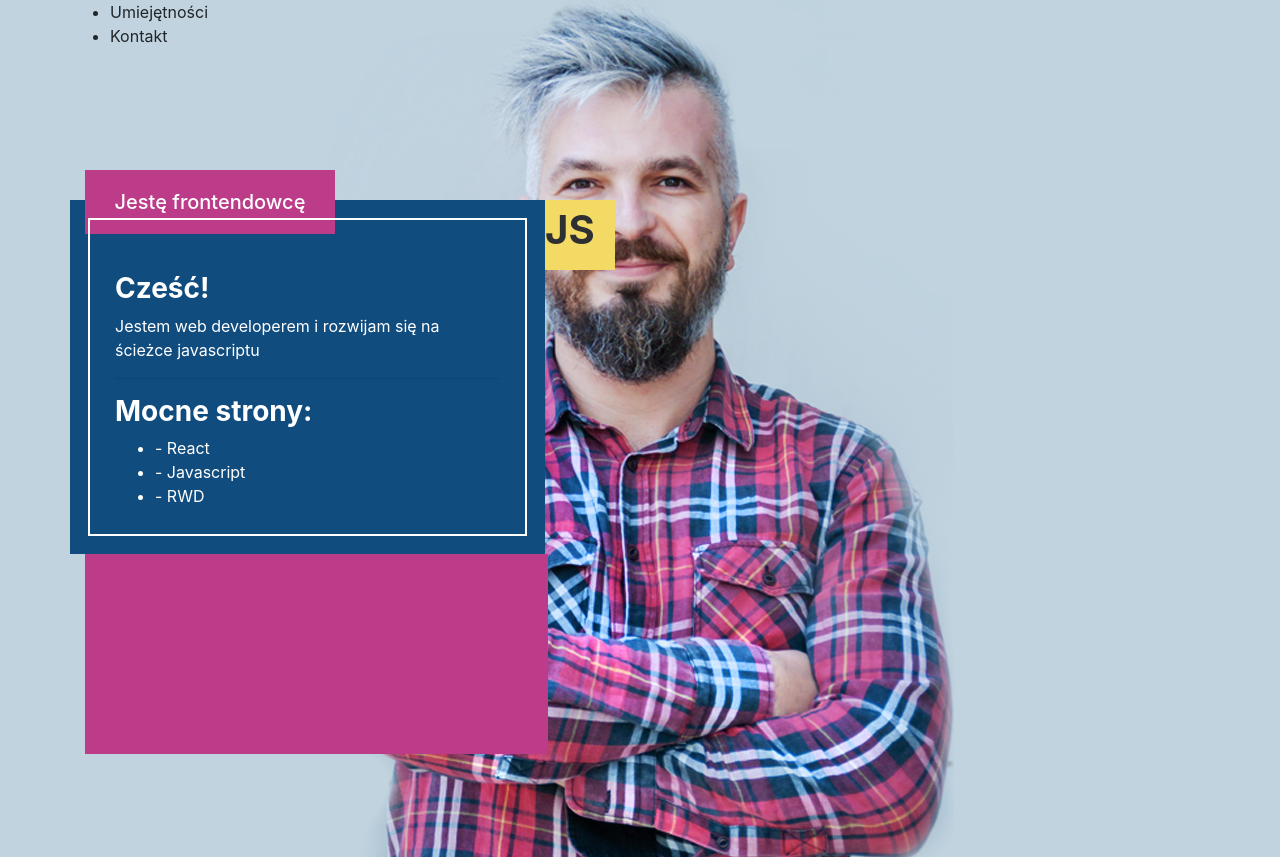
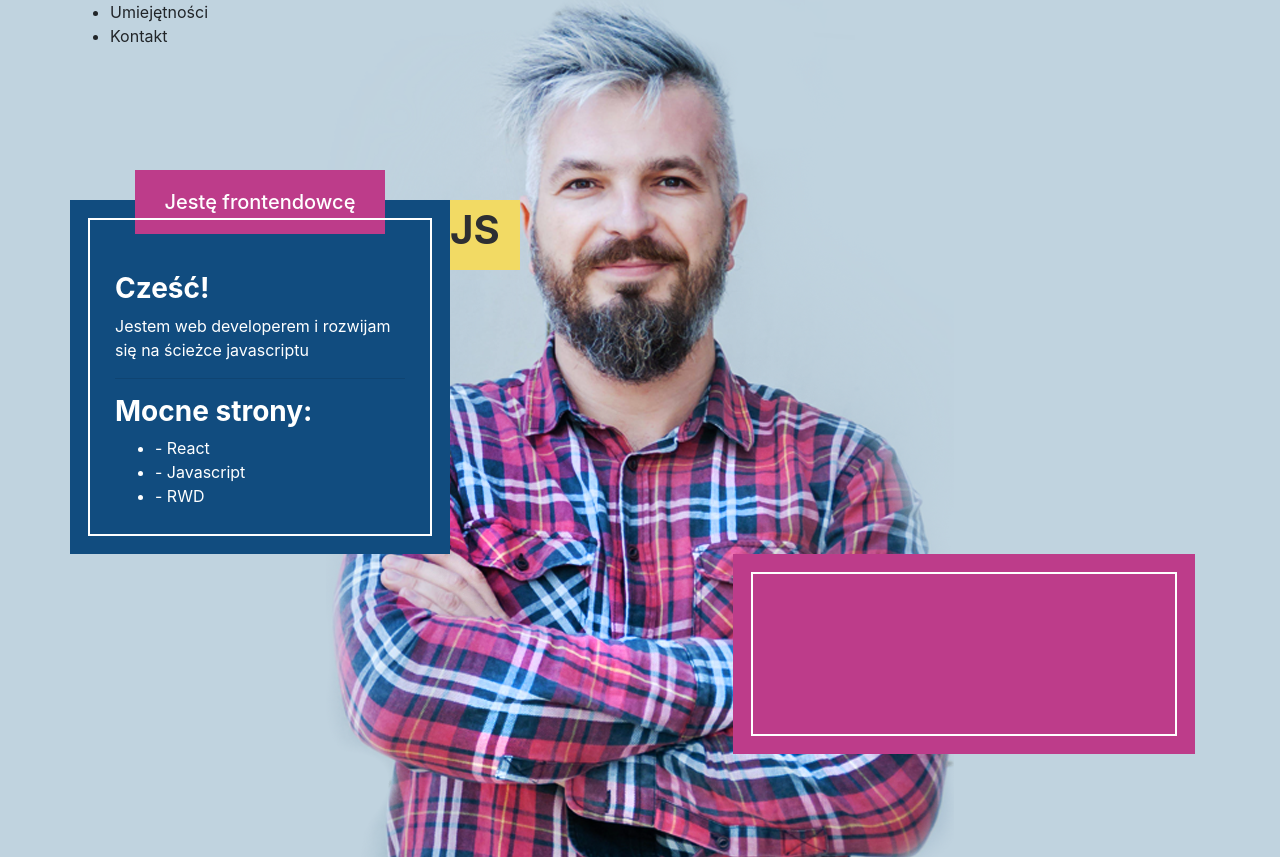
Before and after one commit to sq1fya/my-lp, a React (Create React App) app: page / in a window 1280 px wide. Built offline with nearby package versions, Linux system fonts and the light colour scheme.

Commit message:
WIP: section nav set right box style

```diff
--- a/src/App.js
+++ b/src/App.js
@@ -22,8 +22,10 @@ class App extends Component {
               </header>
             </div>
             <div className="row">
-              <div className="left-box col-5">
-                <h5 className="title">Jestę frontendowcę</h5>
+              <div className="left-box col-4">
+              <div className="title-box justify-content-center">
+                <h5 className="title ">Jestę frontendowcę</h5>
+                </div>
                 <div className="inside-text">
                   <h3>
                     <strong>Cześć!</strong>
@@ -44,7 +46,7 @@ class App extends Component {
               </div>
               <div className="js"><span><strong className="js-text">JS</strong></span></div>
             </div>
-            <div className="right-box col-5">
+            <div className="right-box col-5 float-right">
 
             </div>
           </div>
--- a/src/main.scss
+++ b/src/main.scss
@@ -22,10 +22,15 @@ header {
   padding: 30px;
 }
 
+.title-box {
+  max-width: 250px;
+  margin: 0 auto;
+}
+
 .left-box .title {
   background-color: #BD3C8A;
   text-align: center;
-  max-width: 250px;
+  // max-width: 250px;
   padding: 20px;
   margin-top: -30px;
 }
@@ -41,8 +46,11 @@ header {
 
 .right-box {
   background-color: #BD3C8A;
-height: 200px;
+  height: 200px;
+  outline: 2px solid #fff;
+  outline-offset: -20px;
 }
+
 // >>>>>>>>>>> header end <<<<<<<<<<
 
 // >>>>>>>>>>> nav <<<<<<<<<<
```
